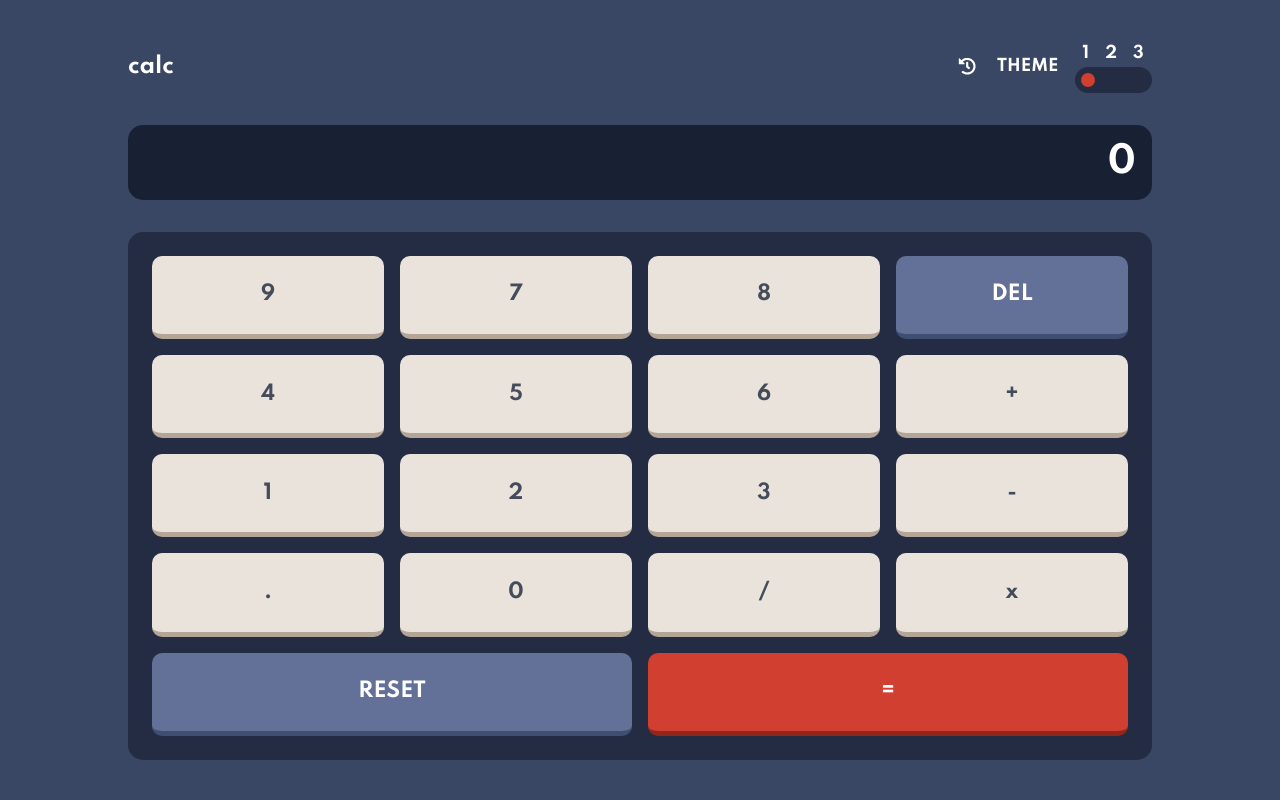
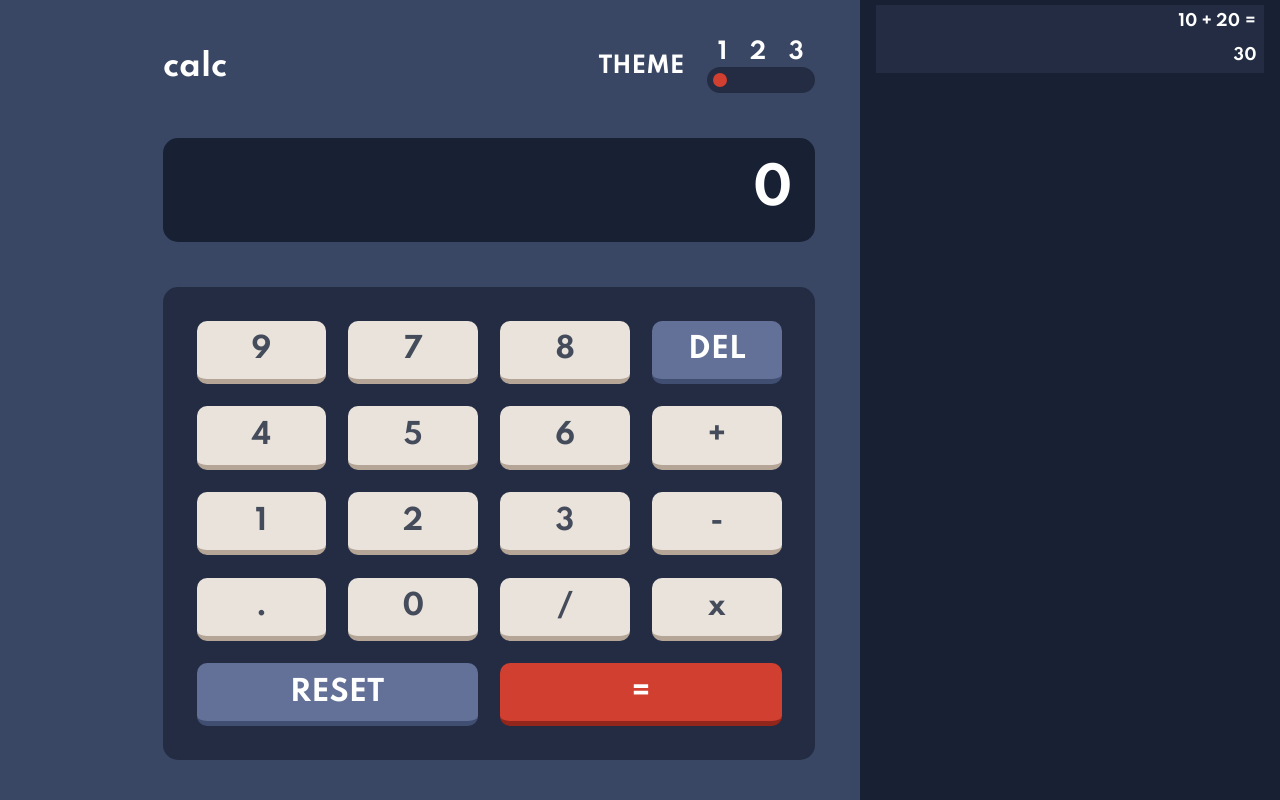
Before and after one commit to Alexsander00/calculator-app, a React app: page / in a window 1280 px wide. Built offline with nearby package versions, Linux system fonts and the light colour scheme.

Commit message:
feat: add media querys for responsive layout

```diff
--- a/src/components/GlobalStyles.tsx
+++ b/src/components/GlobalStyles.tsx
@@ -1,4 +1,6 @@
 import { createGlobalStyle } from 'styled-components'
+
+import { large, mid, small, xsmall } from 'constants/layout'
 
 const GlobalStlye = createGlobalStyle`
     *{
@@ -7,6 +9,20 @@ const GlobalStlye = createGlobalStyle`
         font-family: 'Spartan', sans-serif;
         margin: 0px;
         padding: 0px;
+    }
+
+    html {
+        @media screen and (min-width: ${xsmall}) {
+            font-size: 115%;
+        }
+
+        @media screen and (min-width: ${small}) {
+            font-size: 130%;
+        }
+
+        @media screen and (min-width: ${mid}) {
+            font-size: 140%;
+        }
     }
 
     body {
@@ -21,6 +37,11 @@ const GlobalStlye = createGlobalStyle`
         height: 100vh;
         overflow: hidden;
         position: relative;
+
+        @media screen and (min-width: ${large}) {
+            gap: 2em;
+            grid-template: "calc history" / minmax(650px, 1fr) minmax(250px, 420px);
+        }
     }
 `
 export default GlobalStlye
--- a/src/components/history/index.tsx
+++ b/src/components/history/index.tsx
@@ -1,6 +1,7 @@
 import { AiOutlineClose } from 'react-icons/ai'
 import styled from 'styled-components'
 
+import { large } from 'constants/layout'
 import useHistory from 'hooks/useHistory'
 import { IOperation } from 'types/IOperation'
 import Operations from 'types/Operations'
@@ -17,6 +18,12 @@ const Container = styled.ul<{ show: boolean }>`
 	position: absolute;
 	transition: bottom 0.5s ease-in-out;
 	width: 100%;
+
+	@media screen and (min-width: ${large}) {
+		display: flex;
+		grid-area: history;
+		position: static;
+	}
 `
 
 const CloseButton = styled(AiOutlineClose)`
@@ -26,6 +33,10 @@ const CloseButton = styled(AiOutlineClose)`
 	margin: 10px;
 	min-height: 35px;
 	min-width: 35px;
+
+	@media screen and (min-width: ${large}) {
+		display: none;
+	}
 `
 
 const History = () => {
--- a/src/components/index.tsx
+++ b/src/components/index.tsx
@@ -2,6 +2,7 @@ import React from 'react'
 
 import styled from 'styled-components'
 
+import { large } from 'constants/layout'
 import { HistoryProvider } from 'context/historyContext'
 
 import Display from './display'
@@ -19,6 +20,10 @@ const Container = styled.div`
 	height: 90%;
 	justify-self: center;
 	width: 80%;
+
+	@media screen and (min-width: ${large}) {
+		justify-self: end;
+	}
 `
 
 const App = () => (
--- a/src/components/menu/index.tsx
+++ b/src/components/menu/index.tsx
@@ -1,6 +1,7 @@
 import { FaHistory } from 'react-icons/fa'
 import styled from 'styled-components'
 
+import { large } from 'constants/layout'
 import useHistory from 'hooks/useHistory'
 
 import ThemePicker from './themePicker'
@@ -34,6 +35,10 @@ const HistoryIcon = styled(FaHistory)`
 	&:hover {
 		background-color: ${({ theme }) => theme.keyPad.background};
 	}
+
+	@media screen and (min-width: ${large}) {
+		display: none;
+	}
 `
 
 const Menu = () => {
```
